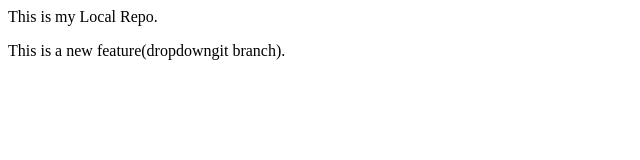
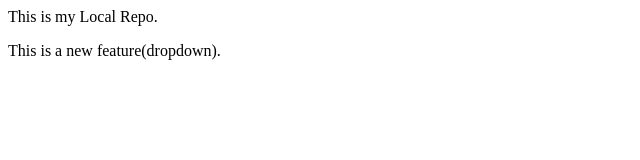
Before and after one commit to Rose309/localrepo, a plain HTML site: page index.html in a window 1280 px wide. Shown: the full height of the page, 0-640 px from the left. Drawn offline with Linux system fonts and the light colour scheme.

Commit message:
Add dropdown

```diff
--- a/index.html
+++ b/index.html
@@ -1,2 +1,2 @@
 <p>This is my Local Repo.</p>
-<p>This is a new feature(dropdowngit branch).</p>
+<p>This is a new feature(dropdown).</p>
```
